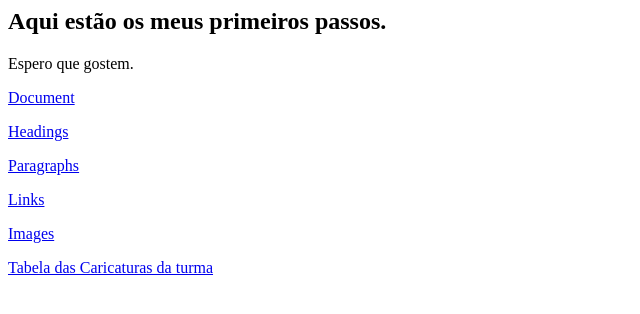
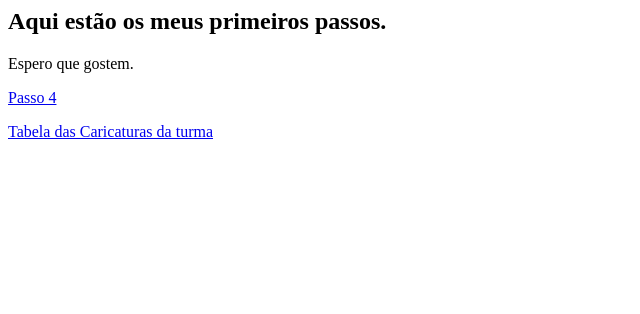
Before and after one commit to andrecpita/andrecpita.github.io, a plain HTML site: page index.html in a window 1280 px wide. Shown: the whole page, without its empty margins (0-640 px from the left). Drawn offline with Linux system fonts and the light colour scheme.

Commit message:
Update index.html

```diff
--- a/index.html
+++ b/index.html
@@ -2,11 +2,7 @@
   <body>
     <h2>Aqui estão os meus primeiros passos.</h2>
     <p>Espero que gostem.</p>
-    <p><a href="https://andrecpita.github.io/document/">Document</a></p>
-    <p><a href="https://andrecpita.github.io/headings/">Headings</a></p>
-    <p><a href="https://andrecpita.github.io/paragraphs/">Paragraphs</a></p>
-    <p><a href="https://andrecpita.github.io/links/">Links</a></p>
-    <p><a href="https://andrecpita.github.io/images/">Images</a></p>
+    <p><a href="https://andrecpita.github.io/passo4/">Passo 4</a></p>
     <p><a href="https://andrecpita.github.io/tabelaturma/">Tabela das Caricaturas da turma</a></p>
   </body>
 </html>
```
